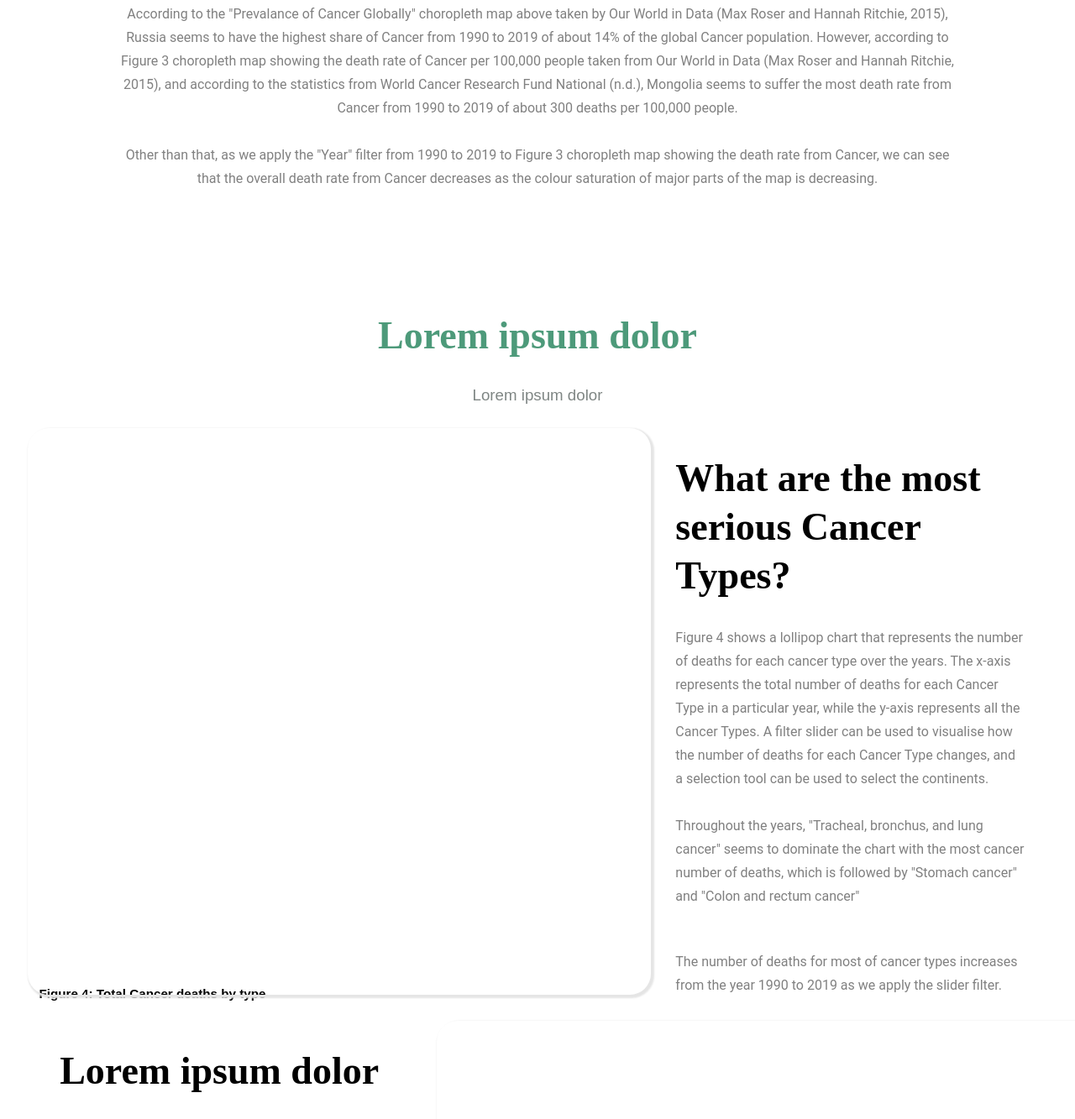
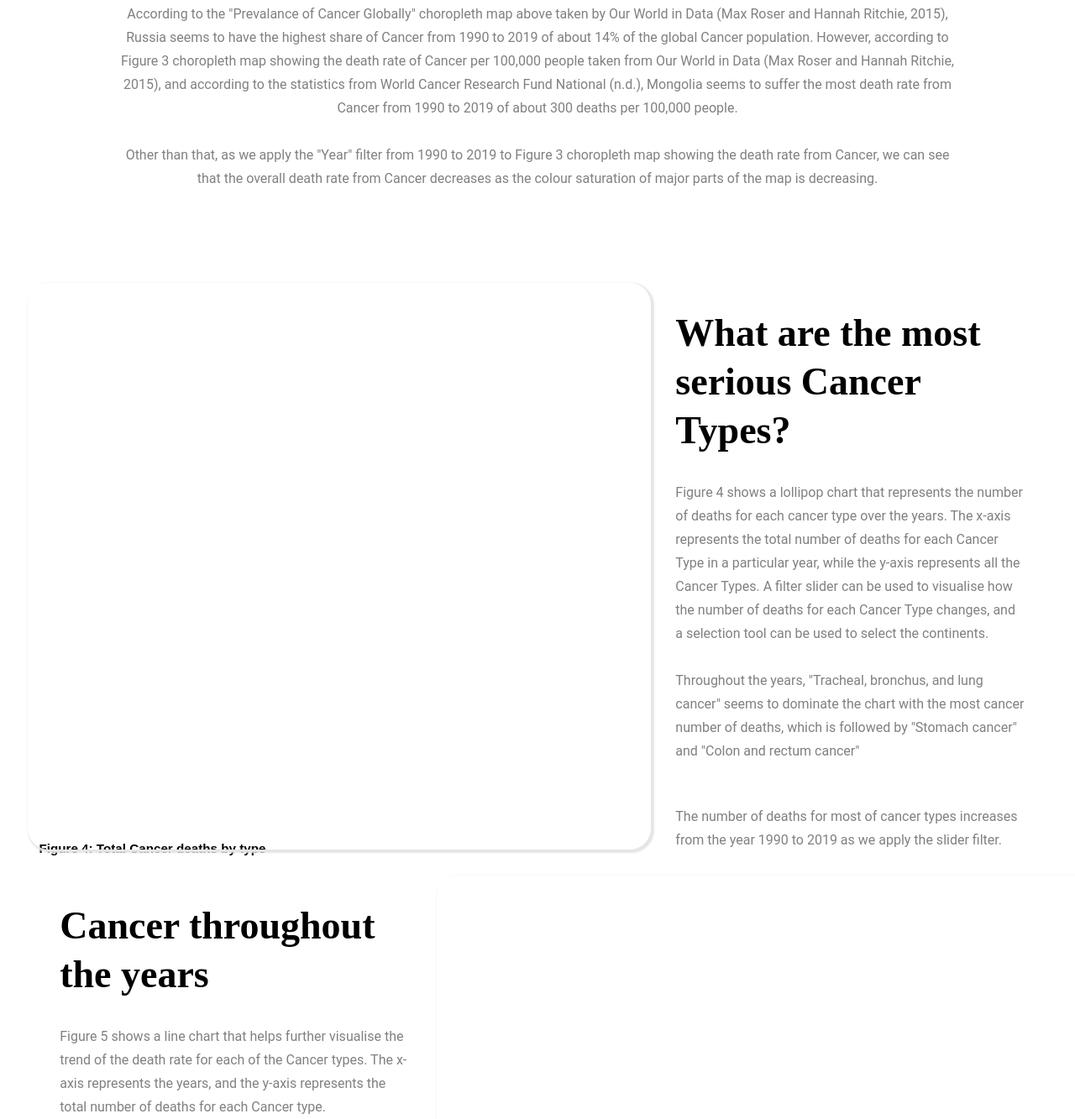
Before and after one commit to zhxnlee/zhxnl.github.io, a plain HTML site: page index.html in a window 1280 px wide. Shown: the part 2076-3409 px from the top of the page at 84% size. Drawn offline with Linux system fonts and the light colour scheme; a script that the page names is missing.

Commit message:
Update index.html

```diff
--- a/index.html
+++ b/index.html
@@ -76,10 +76,7 @@
     </div>
 
 
-    <div class = "cancertypedeathstitle">
-      <h1>Lorem ipsum dolor</h1>
-      <h3>Lorem ipsum dolor</h3>
-    </div>
+
     <div class="cancertypedeathscontainer">
       <div class = "cancertypedeathslabel">
         <h3> Figure 4: Total Cancer deaths by type</h3>
@@ -108,7 +105,7 @@
       <div id="trendcancerdeathtype"></div>
 
       <div class="trendcancerdeathtypetext">
-        <h1>Lorem ipsum dolor</h1>
+        <h1>Cancer throughout the years</h1>
         <p>
           Figure 5 shows a line chart that helps further visualise the trend of the death rate for each of the Cancer types. The x-axis represents the years, and the y-axis represents the total number of deaths for each Cancer type.
           <br>
@@ -144,7 +141,7 @@
 
     <div class="smokingdeathratecontainer">
       <div class = "smokingdeathratelabel">
-        <h3> Figure 6: Risk factors of Lung Cancer Deaths</h3>
+        <h3> Figure 7: Death rates of Smoking</h3>
       </div>
       <div id="smokingdeathrate"></div>
 
```
